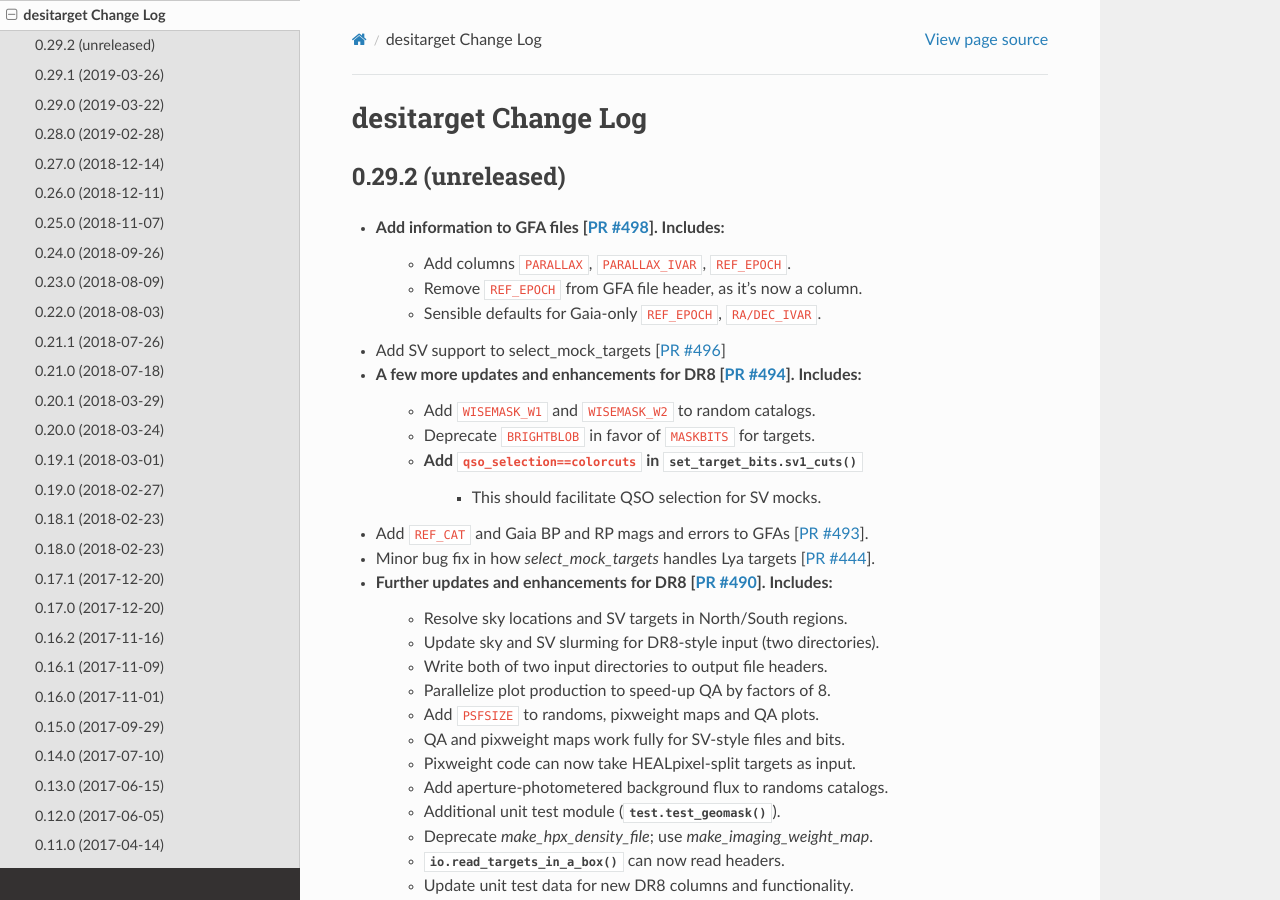
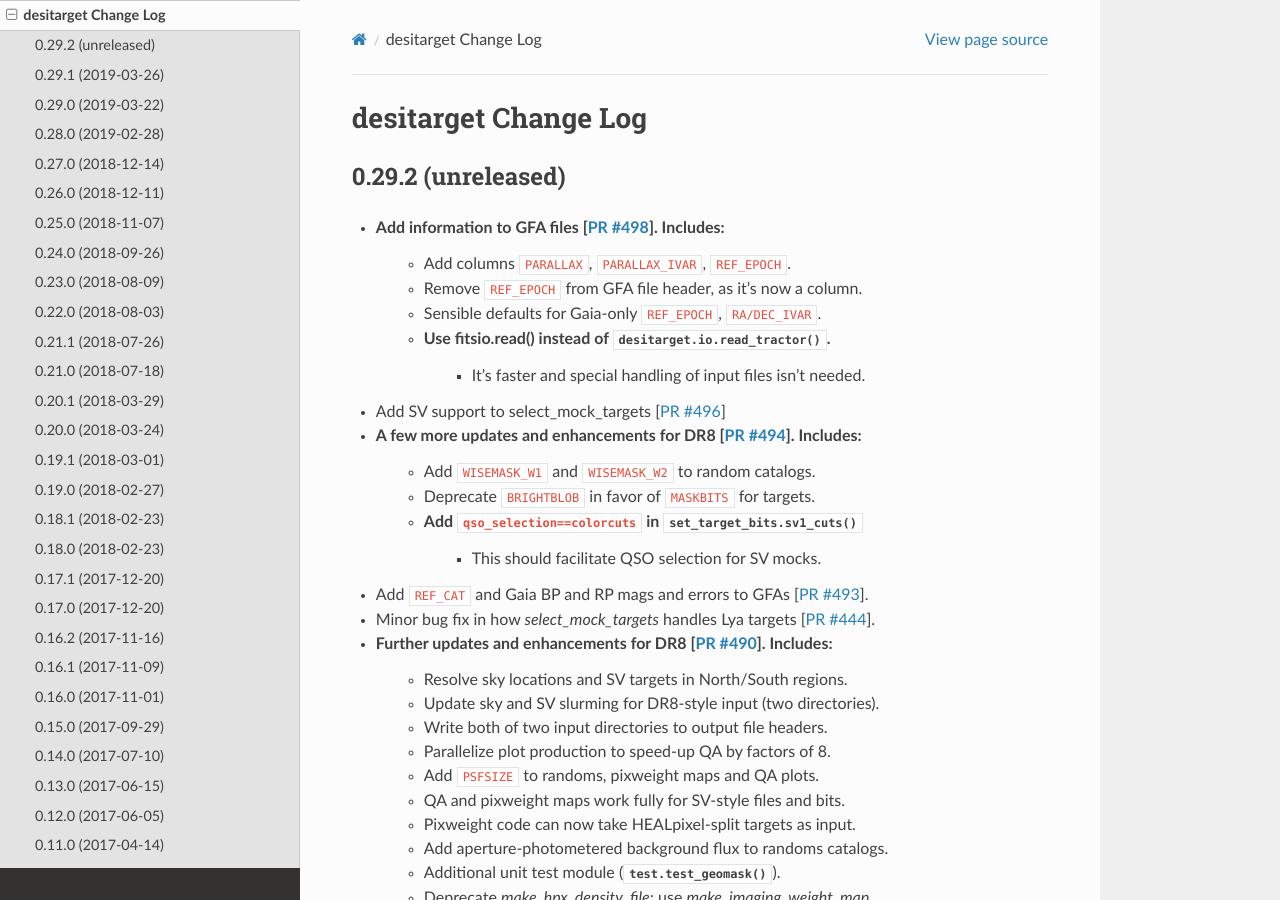
Before and after one commit to desihub/desitarget, a Sphinx documentation site: the page built from doc/changes.rst, in a window 1280 px wide and 900 px high. Built offline with Sphinx 7.4.7 and the Read the Docs theme 2.0.0, drawn with Linux system fonts in a browser that asks for light colours.

Commit message:
additional update to changes docs

```diff
--- a/doc/changes.rst
+++ b/doc/changes.rst
@@ -9,6 +9,8 @@ desitarget Change Log
     * Add columns ``PARALLAX``, ``PARALLAX_IVAR``, ``REF_EPOCH``.
     * Remove ``REF_EPOCH`` from GFA file header, as it's now a column.
     * Sensible defaults for Gaia-only ``REF_EPOCH``, ``RA/DEC_IVAR``.
+    * Use fitsio.read() instead of :func:`desitarget.io.read_tractor()`.
+        * It's faster and special handling of input files isn't needed.
 * Add SV support to select_mock_targets [`PR #496`_]
 * A few more updates and enhancements for DR8 [`PR #494`_]. Includes:
     * Add ``WISEMASK_W1`` and ``WISEMASK_W2`` to random catalogs.
```
